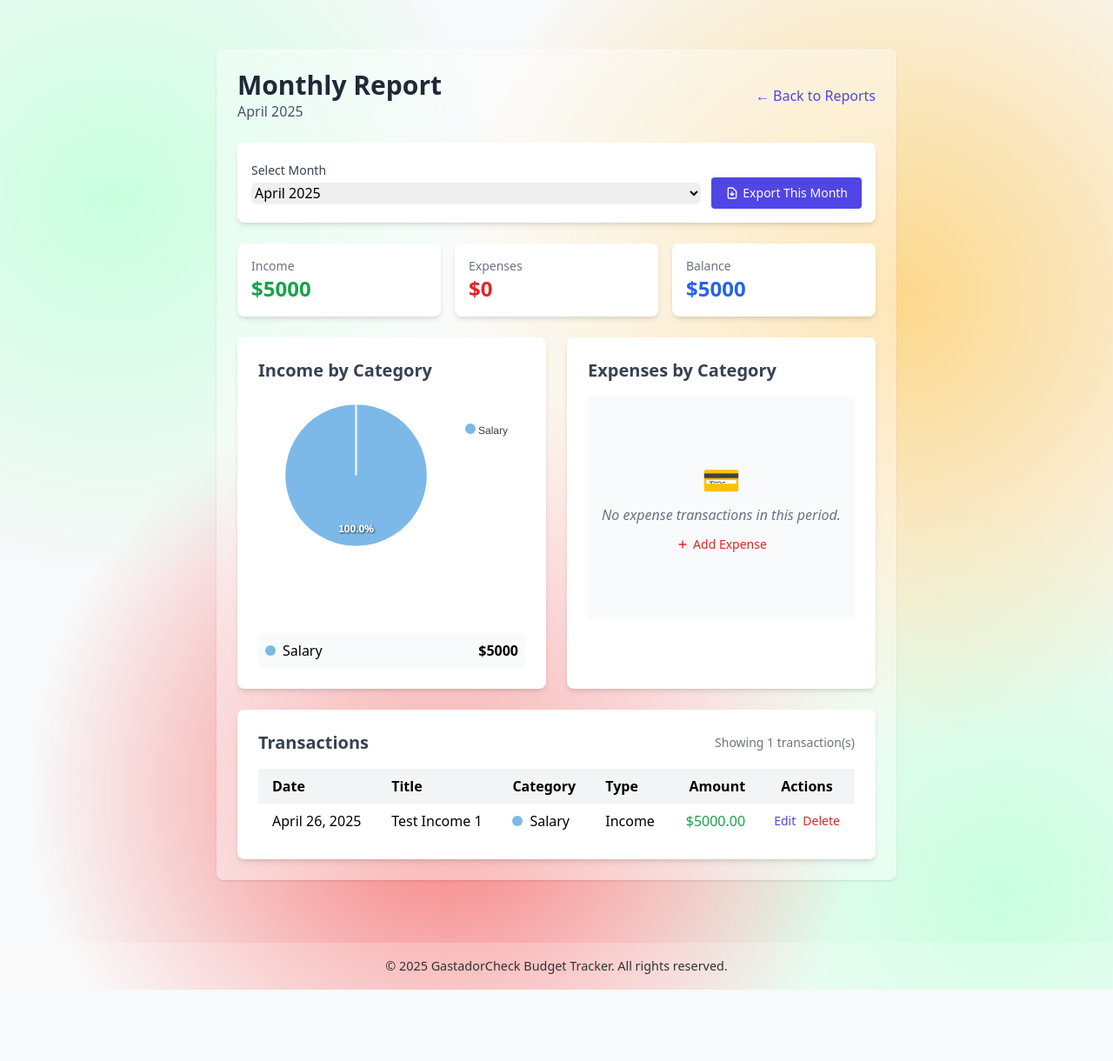
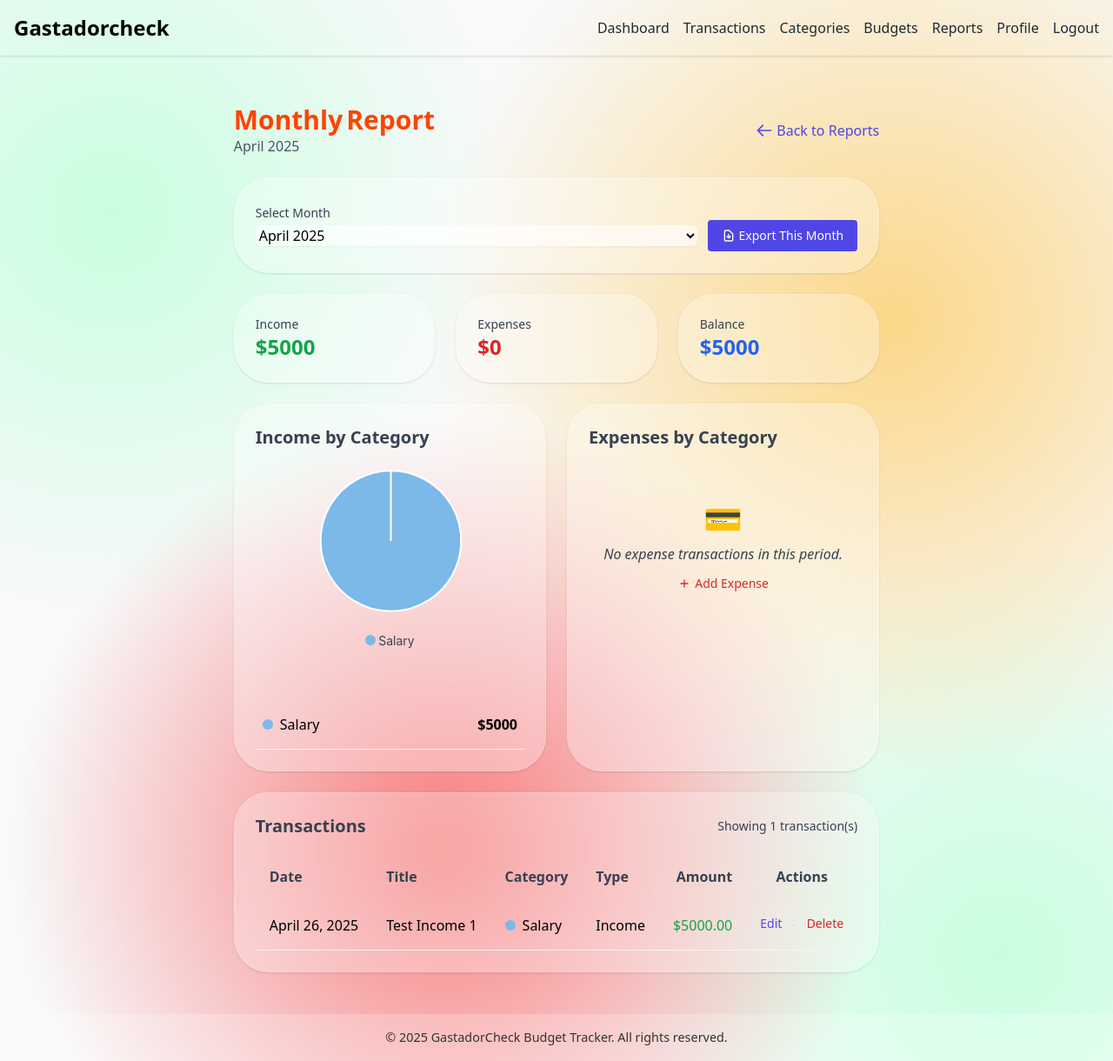
Before and after one commit to Fake1prog/CMSC-126_Long-Exam-2_Personal-Budget-Tracker, a Django app: page /reports/monthly/ in a window 1280 px wide. Shown: the whole page at 87% size. Before the commit the page ends 1138 px from the top, so only its background shows below. Run offline with Django 5.2, Linux system fonts and the light colour scheme; a user stored in the database is signed in; data comes from the database, SQL or seed files in the repository; both versions use the stored data as it was after the commit; parts of the project's set-up code (start-up, migrations or seed data) failed here and were passed over; some libraries are stand-ins or nearby versions.

Commit message:
Updated Report templates + design fixes

```diff
--- a/templates/base_dashboard.html
+++ b/templates/base_dashboard.html
@@ -75,7 +75,7 @@
     {% endblock %}
 
 
-    <main class="flex-grow max-w-7xl mx-auto px-4 py-6">
+    <main class="flex-grow max-w-7xl mx-auto px-4">
         {% if messages %}
             <div class="messages mb-4">
                 {% for message in messages %}
--- a/templates/reports/monthly_report.html
+++ b/templates/reports/monthly_report.html
@@ -1,54 +1,54 @@
-{% extends 'base_dashboard.html' %}  {# Extends the dashboard base template #}
+{% extends 'base_dashboard.html' %}
 
-{% block title %}Monthly Report | Gastadorcheck{% endblock %} {# Sets the page title #}
+{% block title %}Monthly Report | Gastadorcheck{% endblock %}
 
 {% block extra_css %}
-    {# Links to additional CSS files #}
-    <link rel="stylesheet" href="/static/css/landing.css"> {# Custom CSS for background #}
-    {# Add any report-specific CSS if needed #}
+    <link rel="stylesheet" href="/static/css/landing.css">
 {% endblock %}
 
-{% block body_classes %}home-page{% endblock %} {# Applies a body class for styling #}
-
-{% block header %}{% endblock %} {# Overrides and removes the header block #}
+{% block body_classes %}home-page{% endblock %}
 
 {% block content %}
-    {# Main content container with background and blur effects #}
-    <div class="bg-white bg-opacity-40 backdrop-filter backdrop-blur-lg rounded-lg shadow p-6 my-8">
-
-        {# Content specific to the monthly report page #}
-        <div class="mb-6 flex justify-between items-center">
+<div class="my-8">
+    <div class="flex justify-between items-center mb-6">
         <div>
-                <h2 class="text-3xl font-bold text-gray-800">Monthly Report</h2>
+            <h2 class="text-3xl flex flex-wrap items-baseline">
+                <span class="font-semibold text-[#FF4300] ml">Monthly</span>
+                <span class="font-semibold text-[#FF4300] ml-1">Report</span>
+            </h2>
             <p class="text-gray-600">{{ start_date|date:"F Y" }}</p>
         </div>
-            <div>
-                <a href="{% url 'report_dashboard' %}" class="text-indigo-600 hover:text-indigo-800">
-                    ← Back to Reports
+        <a href="{% url 'report_dashboard' %}" class="text-indigo-600 hover:text-indigo-800 flex items-center">
+            <svg xmlns="http://www.w3.org/2000/svg" class="h-5 w-5 mr-1" fill="none" viewBox="0 0 24 24" stroke="currentColor">
+                <path stroke-linecap="round" stroke-linejoin="round" stroke-width="2" d="M10 19l-7-7m0 0l7-7m-7 7h18" />
+            </svg>
+            Back to Reports
         </a>
-            </div>
     </div>
 
     {% if not has_any_transactions %}
-            <div class="bg-amber-50 border border-amber-200 rounded-lg p-6 text-center">
-                <div class="text-amber-500 text-4xl mb-4">📊</div>
+        <div class="bg-white bg-opacity-30 backdrop-filter backdrop-blur-lg border border-white border-opacity-20 rounded-[40px] shadow p-6">
+            <div class="text-center py-10">
+                <div class="text-amber-500 text-5xl mb-4">📊</div>
                 <h3 class="text-xl font-semibold text-amber-700 mb-2">No transactions yet!</h3>
                 <p class="text-amber-600 mb-4">Start adding income and expenses to see your monthly reports.</p>
-                <div class="flex justify-center space-x-2">
-                    <a href="{% url 'transaction_add' %}?type=INCOME" class="bg-green-600 hover:bg-green-700 text-white px-4 py-2 rounded transition">
+                <div class="flex justify-center space-x-4">
+                    <a href="{% url 'transaction_add' %}?type=INCOME" class="bg-green-600 hover:bg-green-700 text-white px-4 py-2 rounded-lg transition">
                         Add Income
                     </a>
-                    <a href="{% url 'transaction_add' %}?type=EXPENSE" class="bg-red-600 hover:bg-red-700 text-white px-4 py-2 rounded transition">
+                    <a href="{% url 'transaction_add' %}?type=EXPENSE" class="bg-red-600 hover:bg-red-700 text-white px-4 py-2 rounded-lg transition">
                         Add Expense
                     </a>
                 </div>
             </div>
+        </div>
     {% else %}
-            <div class="bg-white p-4 mb-6 rounded-lg shadow-md">
+        <!-- Month Selector -->
+        <div class="bg-white bg-opacity-30 backdrop-filter backdrop-blur-lg border border-white border-opacity-20 rounded-[40px] shadow p-6 mb-6">
             <form method="get" class="flex flex-wrap items-center gap-3">
                 <div class="flex-grow">
-                        <label for="month_selector" class="block text-sm font-medium text-gray-700 mb-1">Select Month</label>
-                        <select id="month_selector" name="month_year" onchange="this.form.submit()" class="w-full rounded-md border-gray-300 shadow-sm focus:border-indigo-500 focus:ring-indigo-500">
+                    <label for="month_selector" class="block text-sm text-gray-700 mb-1">Select Month</label>
+                    <select id="month_selector" name="month_year" onchange="this.form.submit()" class="w-full rounded-md border-gray-300 bg-white bg-opacity-60 shadow-sm focus:border-indigo-500 focus:ring-indigo-500">
                         {% if month_options %}
                             {% for option in month_options %}
                                 <option value="{{ option.month }},{{ option.year }}" {% if option.selected %}selected{% endif %}>
@@ -73,33 +73,36 @@
         </div>
 
         {% if transactions %}
-                <div class="grid grid-cols-1 md:grid-cols-3 gap-4 mb-6">
-                    <div class="bg-white p-4 rounded-lg shadow-md">
-                        <p class="text-sm text-gray-500">Income</p>
+            <!-- Financial Summary -->
+            <div class="grid grid-cols-1 md:grid-cols-3 gap-6 mb-6">
+                <div class="bg-white bg-opacity-30 backdrop-filter backdrop-blur-lg border border-white border-opacity-20 rounded-[40px] shadow p-6">
+                    <p class="text-sm text-gray-700">Income</p>
                     <p class="text-2xl font-bold text-green-600">${{ income_total }}</p>
                 </div>
-                    <div class="bg-white p-4 rounded-lg shadow-md">
-                        <p class="text-sm text-gray-500">Expenses</p>
+                <div class="bg-white bg-opacity-30 backdrop-filter backdrop-blur-lg border border-white border-opacity-20 rounded-[40px] shadow p-6">
+                    <p class="text-sm text-gray-700">Expenses</p>
                     <p class="text-2xl font-bold text-red-600">${{ expense_total }}</p>
                 </div>
-                    <div class="bg-white p-4 rounded-lg shadow-md">
-                        <p class="text-sm text-gray-500">Balance</p>
+                <div class="bg-white bg-opacity-30 backdrop-filter backdrop-blur-lg border border-white border-opacity-20 rounded-[40px] shadow p-6">
+                    <p class="text-sm text-gray-700">Balance</p>
                     <p class="text-2xl font-bold {% if balance >= 0 %}text-blue-600{% else %}text-red-600{% endif %}">
                         ${{ balance }}
                     </p>
                 </div>
             </div>
 
+            <!-- Category Breakdown -->
             <div class="grid grid-cols-1 lg:grid-cols-2 gap-6 mb-6">
-                    <div class="bg-white p-6 rounded-lg shadow-md">
+                <!-- Income by Category -->
+                <div class="bg-white bg-opacity-30 backdrop-filter backdrop-blur-lg border border-white border-opacity-20 rounded-[40px] shadow p-6">
                     <h3 class="text-xl font-semibold text-gray-700 mb-4">Income by Category</h3>
 
                     {% if income_by_category %}
                         <div id="income-chart" class="h-64"></div>
 
-                            <div class="mt-4 space-y-2">
+                        <div class="mt-4 space-y-0">
                             {% for category in income_by_category %}
-                                    <div class="flex justify-between items-center p-2 bg-gray-50 rounded">
+                                <div class="flex justify-between items-center py-4 px-2 border-b border-gray-100">
                                     <div class="flex items-center">
                                         <span class="w-3 h-3 rounded-full mr-2" style="background-color: {{ category.category__color|default:'#10B981' }}"></span>
                                         <span>{{ category.category__name|default:"Uncategorized" }}</span>
@@ -109,9 +112,9 @@
                             {% endfor %}
                         </div>
                     {% else %}
-                            <div class="flex flex-col items-center justify-center h-64 bg-gray-50 rounded p-4">
-                                <div class="text-green-400 text-4xl mb-2">💵</div>
-                                <p class="text-gray-500 italic text-center">No income transactions in this period.</p>
+                        <div class="flex flex-col items-center justify-center h-48">
+                            <p class="text-green-400 text-4xl mb-2">💵</p>
+                            <p class="text-gray-700 italic text-center">No income transactions in this period.</p>
                             <a href="{% url 'transaction_add' %}?type=INCOME" class="mt-3 text-green-600 hover:text-green-800 text-sm flex items-center">
                                 <svg xmlns="http://www.w3.org/2000/svg" class="h-4 w-4 mr-1" fill="none" viewBox="0 0 24 24" stroke="currentColor">
                                     <path stroke-linecap="round" stroke-linejoin="round" stroke-width="2" d="M12 6v6m0 0v6m0-6h6m-6 0H6" />
@@ -122,15 +125,16 @@
                     {% endif %}
                 </div>
 
-                    <div class="bg-white p-6 rounded-lg shadow-md">
+                <!-- Expenses by Category -->
+                <div class="bg-white bg-opacity-30 backdrop-filter backdrop-blur-lg border border-white border-opacity-20 rounded-[40px] shadow p-6">
                     <h3 class="text-xl font-semibold text-gray-700 mb-4">Expenses by Category</h3>
 
                     {% if expense_by_category %}
                         <div id="expense-chart" class="h-64"></div>
 
-                            <div class="mt-4 space-y-2">
+                        <div class="mt-4 space-y-0">
                             {% for category in expense_by_category %}
-                                    <div class="flex justify-between items-center p-2 bg-gray-50 rounded">
+                                <div class="flex justify-between items-center py-4 px-2 border-b border-gray-100">
                                     <div class="flex items-center">
                                         <span class="w-3 h-3 rounded-full mr-2" style="background-color: {{ category.category__color|default:'#EF4444' }}"></span>
                                         <span>{{ category.category__name|default:"Uncategorized" }}</span>
@@ -140,9 +144,9 @@
                             {% endfor %}
                         </div>
                     {% else %}
-                            <div class="flex flex-col items-center justify-center h-64 bg-gray-50 rounded p-4">
-                                <div class="text-red-400 text-4xl mb-2">💳</div>
-                                <p class="text-gray-500 italic text-center">No expense transactions in this period.</p>
+                        <div class="flex flex-col items-center justify-center h-48">
+                            <p class="text-red-400 text-4xl mb-2">💳</p>
+                            <p class="text-gray-700 italic text-center">No expense transactions in this period.</p>
                             <a href="{% url 'transaction_add' %}?type=EXPENSE" class="mt-3 text-red-600 hover:text-red-800 text-sm flex items-center">
                                 <svg xmlns="http://www.w3.org/2000/svg" class="h-4 w-4 mr-1" fill="none" viewBox="0 0 24 24" stroke="currentColor">
                                     <path stroke-linecap="round" stroke-linejoin="round" stroke-width="2" d="M12 6v6m0 0v6m0-6h6m-6 0H6" />
@@ -154,32 +158,33 @@
                 </div>
             </div>
 
-                <div class="bg-white p-6 rounded-lg shadow-md">
+            <!-- Transactions List -->
+            <div class="bg-white bg-opacity-30 backdrop-filter backdrop-blur-lg border border-white border-opacity-20 rounded-[40px] shadow p-6">
                 <div class="flex justify-between items-center mb-4">
                     <h3 class="text-xl font-semibold text-gray-700">Transactions</h3>
                     {% if transactions.count > 0 %}
-                            <span class="text-sm text-gray-500">Showing {{ transactions.count }} transaction(s)</span>
+                        <span class="text-sm text-gray-700">Showing {{ transactions.count }} transaction(s)</span>
                     {% endif %}
                 </div>
 
                 <div class="overflow-x-auto">
-                        <table class="min-w-full bg-white">
-                            <thead class="bg-gray-100">
+                    <table class="min-w-full">
+                        <thead>
                             <tr>
-                                    <th class="py-2 px-4 text-left">Date</th>
-                                    <th class="py-2 px-4 text-left">Title</th>
-                                    <th class="py-2 px-4 text-left">Category</th>
-                                    <th class="py-2 px-4 text-left">Type</th>
-                                    <th class="py-2 px-4 text-right">Amount</th>
-                                    <th class="py-2 px-4 text-center">Actions</th>
+                                <th class="py-4 px-4 text-left font-semibold text-gray-700">Date</th>
+                                <th class="py-4 px-4 text-left font-semibold text-gray-700">Title</th>
+                                <th class="py-4 px-4 text-left font-semibold text-gray-700">Category</th>
+                                <th class="py-4 px-4 text-left font-semibold text-gray-700">Type</th>
+                                <th class="py-4 px-4 text-right font-semibold text-gray-700">Amount</th>
+                                <th class="py-4 px-4 text-center font-semibold text-gray-700">Actions</th>
                             </tr>
                         </thead>
-                            <tbody class="divide-y">
+                        <tbody>
                             {% for transaction in transactions %}
-                                    <tr class="hover:bg-gray-50">
-                                        <td class="py-2 px-4">{{ transaction.date }}</td>
-                                        <td class="py-2 px-4">{{ transaction.title }}</td>
-                                        <td class="py-2 px-4">
+                                <tr class="border-b border-gray-100">
+                                    <td class="py-4 px-4">{{ transaction.date }}</td>
+                                    <td class="py-4 px-4">{{ transaction.title }}</td>
+                                    <td class="py-4 px-4">
                                         {% if transaction.category %}
                                             <div class="flex items-center">
                                                 <span class="w-3 h-3 rounded-full mr-2" style="background-color: {{ transaction.category.color }}"></span>
@@ -189,15 +194,16 @@
                                             Uncategorized
                                         {% endif %}
                                     </td>
-                                        <td class="py-2 px-4">{{ transaction.get_type_display }}</td>
-                                        <td class="py-2 px-4 text-right {% if transaction.type == 'INCOME' %}text-green-600{% else %}text-red-600{% endif %}">
+                                    <td class="py-4 px-4">{{ transaction.get_type_display }}</td>
+                                    <td class="py-4 px-4 text-right {% if transaction.type == 'INCOME' %}text-green-600{% else %}text-red-600{% endif %} font-medium">
                                         ${{ transaction.amount }}
                                     </td>
-                                        <td class="py-2 px-4 text-center">
-                                            <div class="flex justify-center space-x-2">
+                                    <td class="py-4 px-4 text-center">
+                                        <div class="flex justify-center space-x-3">
                                             <a href="{% url 'transaction_edit' transaction.id %}" class="text-indigo-600 hover:text-indigo-800 text-sm">
                                                 Edit
                                             </a>
+                                            <span class="text-gray-300">·</span>
                                             <a href="{% url 'transaction_delete' transaction.id %}" class="text-red-600 hover:text-red-800 text-sm">
                                                 Delete
                                             </a>
@@ -210,11 +216,11 @@
                 </div>
             </div>
         {% else %}
-                <div class="bg-white p-6 rounded-lg shadow-md text-center">
-                    <div class="py-10">
+            <div class="bg-white bg-opacity-30 backdrop-filter backdrop-blur-lg border border-white border-opacity-20 rounded-[40px] shadow p-6">
+                <div class="text-center py-10">
                     <div class="text-gray-400 text-5xl mb-4">📅</div>
                     <h3 class="text-xl font-semibold text-gray-700 mb-2">No transactions for {{ start_date|date:"F Y" }}</h3>
-                        <p class="text-gray-500 mb-6">There are no transactions recorded for this period.</p>
+                    <p class="text-gray-700 mb-6">There are no transactions recorded for this period.</p>
 
                     <div class="flex justify-center space-x-3">
                         <a href="{% url 'transaction_add' %}" class="bg-indigo-600 hover:bg-indigo-700 text-white px-4 py-2 rounded transition">
@@ -223,21 +229,21 @@
 
                         {% if month_options and month_options|length > 1 %}
                             <div class="relative" x-data="{ open: false }">
-                                    <button @click="open = !open" class="bg-gray-100 hover:bg-gray-200 text-gray-800 px-4 py-2 rounded transition flex items-center">
+                                <button @click="open = !open" class="bg-white bg-opacity-30 hover:bg-opacity-40 text-gray-800 px-4 py-2 rounded transition flex items-center">
                                     Try Another Month
                                     <svg xmlns="http://www.w3.org/2000/svg" class="h-4 w-4 ml-1" fill="none" viewBox="0 0 24 24" stroke="currentColor">
                                         <path stroke-linecap="round" stroke-linejoin="round" stroke-width="2" d="M19 9l-7 7-7-7" />
                                     </svg>
                                 </button>
 
-                                    <div class="absolute mt-2 w-56 rounded-md shadow-lg bg-white ring-1 ring-black ring-opacity-5 z-10"
+                                <div class="absolute mt-2 w-56 rounded-md shadow-lg bg-white bg-opacity-80 backdrop-filter backdrop-blur-md ring-1 ring-black ring-opacity-5 z-10"
                                      x-show="open"
                                      @click.away="open = false">
                                     <div class="py-1" role="menu" aria-orientation="vertical">
                                         {% for option in month_options %}
                                             {% if not option.selected %}
                                                 <a href="?month={{ option.month }}&year={{ option.year }}"
-                                                       class="block px-4 py-2 text-sm text-gray-700 hover:bg-gray-100 hover:text-gray-900"
+                                                   class="block px-4 py-2 text-sm text-gray-700 hover:bg-white hover:bg-opacity-50 hover:text-gray-900"
                                                    role="menuitem">
                                                     {{ option.name }}
                                                 </a>
@@ -252,13 +258,10 @@
             </div>
         {% endif %}
     {% endif %}
-
-    </div> {# End main content container #}
+</div>
 {% endblock %}
 
 {% block extra_js %}
-{# Includes additional JavaScript files or scripts #}
-{# Script for ApexCharts rendering #}
 {% if income_by_category or expense_by_category %}
 <script>
     document.addEventListener('DOMContentLoaded', function() {
@@ -286,10 +289,45 @@
             series: incomeValues,
             chart: {
                 type: 'pie',
-                height: 250
+                height: 250,
+                fontFamily: 'Inter, sans-serif',
+                toolbar: {
+                    show: false
+                },
+                background: 'transparent'
             },
             labels: incomeLabels,
             colors: incomeColors,
+            legend: {
+                position: 'bottom',
+                fontSize: '14px',
+                labels: {
+                    colors: '#374151'
+                },
+                markers: {
+                    width: 12,
+                    height: 12,
+                    strokeWidth: 0,
+                    strokeColor: '#fff',
+                    radius: 12
+                },
+                itemMargin: {
+                    horizontal: 10,
+                    vertical: 5
+                }
+            },
+            dataLabels: {
+                enabled: false
+            },
+            plotOptions: {
+                pie: {
+                    donut: {
+                        labels: {
+                            show: false
+                        }
+                    }
+                }
+            },
             responsive: [{
                 breakpoint: 480,
                 options: {
@@ -302,6 +340,7 @@
                 }
             }],
             tooltip: {
+                theme: 'light',
                 y: {
                     formatter: function(value) {
                         return '$' + value.toFixed(2);
@@ -338,10 +377,45 @@
             series: expenseValues,
             chart: {
                 type: 'pie',
-                height: 250
+                height: 250,
+                fontFamily: 'Inter, sans-serif',
+                toolbar: {
+                    show: false
+                },
+                background: 'transparent'
             },
             labels: expenseLabels,
             colors: expenseColors,
+            legend: {
+                position: 'bottom',
+                fontSize: '14px',
+                labels: {
+                    colors: '#374151'
+                },
+                markers: {
+                    width: 12,
+                    height: 12,
+                    strokeWidth: 0,
+                    strokeColor: '#fff',
+                    radius: 12
+                },
+                itemMargin: {
+                    horizontal: 10,
+                    vertical: 5
+                }
+            },
+            dataLabels: {
+                enabled: false
+            },
+            plotOptions: {
+                pie: {
+                    donut: {
+                        labels: {
+                            show: false
+                        }
+                    }
+                }
+            },
             responsive: [{
                 breakpoint: 480,
                 options: {
@@ -354,6 +428,7 @@
                 }
             }],
             tooltip: {
+                theme: 'light',
                 y: {
                     formatter: function(value) {
                         return '$' + value.toFixed(2);
@@ -371,7 +446,6 @@
 {% endblock %}
 
 {% block footer %}
-    {# Custom footer block #}
     <footer class="home-footer">
         <p>&copy; {% now "Y" %} GastadorCheck Budget Tracker. All rights reserved.</p>
     </footer>
```
Also changed, not shown: templates/reports/category_report.html (+143 -96 lines), templates/reports/report_dashboard.html (+78 -76 lines), db.sqlite3. Lines whose indentation alone changed are shown as unchanged.
